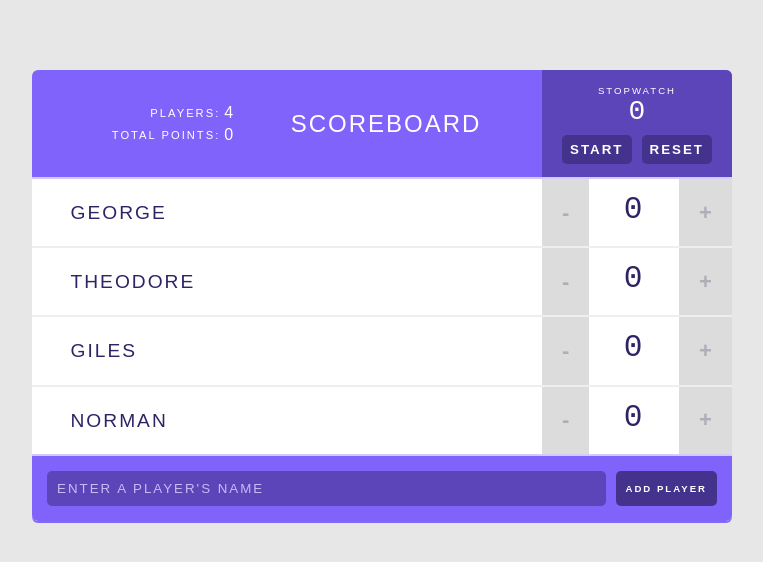
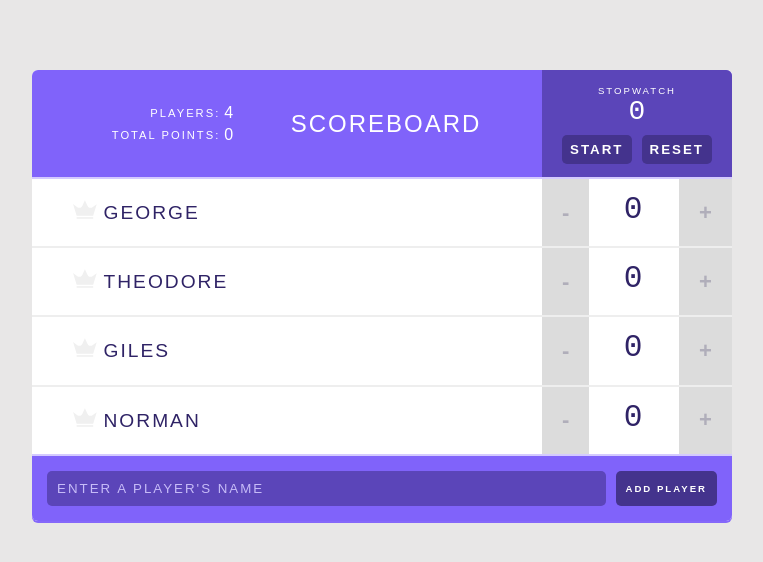
Before and after one commit to neovrnaz/react-scoreboard, a React (Create React App) app: page / in a window 1280 px wide. Shown: the top 562 px of the page, without its empty margins (258-1021 px from the left). Built offline with nearby package versions, Linux system fonts and the light colour scheme.

Commit message:
Add crown to the player with the highscore

```diff
--- a/src/App.js
+++ b/src/App.js
@@ -99,12 +99,22 @@ class App extends Component {
     });
   };
 
+  getHighscore = () => {
+    const scores = this.state.players.map(p => p.score);
+    const highScore = Math.max(...scores);
+    if (highScore) {
+      return highScore;
+    }
+    return null;
+  };
+
   render() {
     const { players } = this.state;
+    const highScore = this.getHighscore();
     return (
       <div className="scoreboard">
         {/* Question: How is totalPlayers going to dynamically change? */}
-        <Header title="Scoreboard" players={players} />
+        <Header players={players} />
         {players.map((player, index) => (
           <Player
             name={player.name}
@@ -114,6 +124,7 @@ class App extends Component {
             index={index}
             changeScore={this.handleScoreChange}
             removePlayer={this.handleRemovePlayer}
+            isHighScore={highScore === player.score}
           />
         ))}
         <AddPlayerForm addPlayer={this.handleAddPlayer} />
--- a/src/components/Counter.js
+++ b/src/components/Counter.js
@@ -1,4 +1,6 @@
 import React from 'react';
+import PropTypes from 'prop-types';
+
 /*
  * In React, your entire UI is a composition of functions.
  * You create a React component with either a function or a class.
@@ -13,6 +15,7 @@ import React from 'react';
  * If a component is only receiving input through props and rendering UI,
  * use a function. When you want to add state, then you use a class component
  */
+
 const Counter = ({ index, score, changeScore }) => {
   // Arrow functions are automatically bound to the scope in
   // which they are defined
@@ -39,4 +42,18 @@ const Counter = ({ index, score, changeScore }) => {
   );
 };
 
+Counter.propTypes = {
+  index: PropTypes.number,
+  score: PropTypes.number,
+  changeScore: PropTypes.func,
+};
+
+Counter.defaultProps = {
+  index: 0,
+  score: 0,
+  changeScore: () => {
+    console.log("Function doesn't exist");
+  },
+};
+
 export default Counter;
--- a/src/components/Header.js
+++ b/src/components/Header.js
@@ -1,4 +1,5 @@
 import React from 'react';
+import PropTypes from 'prop-types';
 import Stats from './Stats';
 import Stopwatch from './Stopwatch';
 
@@ -12,4 +13,14 @@ const Header = ({ players, title }) => {
     </header>
   );
 };
+
+Header.propTypes = {
+  title: PropTypes.string,
+  players: PropTypes.arrayOf(PropTypes.object),
+};
+
+Header.defaultProps = {
+  title: 'Scoreboard',
+};
+
 export default Header;
--- /dev/null
+++ b/src/components/Icon.js
@@ -0,0 +1,33 @@
+// Icon.js
+import React from 'react';
+import PropTypes from 'prop-types';
+
+const Icon = (props) => {
+  const { isHighScore } = props;
+  return (
+    <svg
+      className={isHighScore ? 'is-high-score' : null}
+      viewBox="0 0 44 35"
+    >
+      <path
+        d="M26.7616 10.6207L21.8192 0L16.9973 10.5603C15.3699 14.1207 10.9096 15.2672 7.77534 12.9741L0 7.24138L6.56986 28.8448H37.0685L43.5781 7.72414L35.7425 13.0948C32.6685 15.2672 28.3288 14.0603 26.7616 10.6207Z"
+        transform="translate(0 0.301727)"
+      />
+      <rect
+        width="30.4986"
+        height="3.07759"
+        transform="translate(6.56987 31.5603)"
+      />
+    </svg>
+  );
+};
+
+Icon.propTypes = {
+  isHighScore: PropTypes.bool,
+};
+
+Icon.defaultProps = {
+  isHighScore: false,
+};
+
+export default Icon;
--- a/src/components/Player.js
+++ b/src/components/Player.js
@@ -1,5 +1,7 @@
 import React, { PureComponent } from 'react';
+import PropTypes from 'prop-types';
 import Counter from './Counter';
+import Icon from './Icon';
 
 /*
  * Every React component can receive "props", which are a list of attributes
@@ -11,7 +13,7 @@ import Counter from './Counter';
 // Data from state is distributed using props
 class Player extends PureComponent {
   render() {
-    const { name, id, score, index, removePlayer, changeScore } = this.props;
+    const { name, id, score, index, removePlayer, changeScore, isHighScore } = this.props;
     return (
       <div className="player">
         <span className="player-name">
@@ -22,6 +24,7 @@ class Player extends PureComponent {
           >
             ✖
           </button>
+          <Icon isHighScore={isHighScore} />
           {name}
         </span>
         {/* When a component contains another component, it's called composition */}
@@ -31,4 +34,26 @@ class Player extends PureComponent {
   }
 }
 
+Player.propTypes = {
+  changeScore: PropTypes.func,
+  removePlayer: PropTypes.func,
+  name: PropTypes.string,
+  score: PropTypes.number,
+  index: PropTypes.number,
+  isHighScore: PropTypes.bool,
+};
+
+Player.defaultProps = {
+  changeScore: () => {
+    console.log("Function doesn't exist");
+  },
+  removePlayer: () => {
+    console.log("Function doesn't exist");
+  },
+  name: 'No name',
+  score: 0,
+  index: 0,
+  isHighScore: false
+};
+
 export default Player;
--- a/src/components/Stats.js
+++ b/src/components/Stats.js
@@ -1,4 +1,5 @@
 import React from 'react';
+import PropTypes from 'prop-types';
 
 const Stats = (props) => {
   const { players } = props;
@@ -23,4 +24,20 @@ const Stats = (props) => {
   );
 };
 
+Stats.propTypes = {
+  players: PropTypes.arrayOf(
+    PropTypes.shape({
+      score: PropTypes.number,
+    })
+  ),
+};
+
+Stats.defaultProps = {
+  players: PropTypes.arrayOf(
+    PropTypes.shape({
+      score: 0,
+    })
+  ),
+};
+
 export default Stats;
--- a/src/components/Stopwatch.js
+++ b/src/components/Stopwatch.js
@@ -1,4 +1,5 @@
 import React, { Component } from 'react';
+import PropTypes from 'prop-types';
 
 class Stopwatch extends Component {
   constructor(props) {
@@ -60,4 +61,12 @@ class Stopwatch extends Component {
   }
 }
 
+Stopwatch.propTypes = {
+  isRunning: PropTypes.bool,
+};
+
+Stopwatch.defaultProps = {
+  isRunning: false,
+};
+
 export default Stopwatch;
```
Also changed, not shown: .eslintrc.json.
